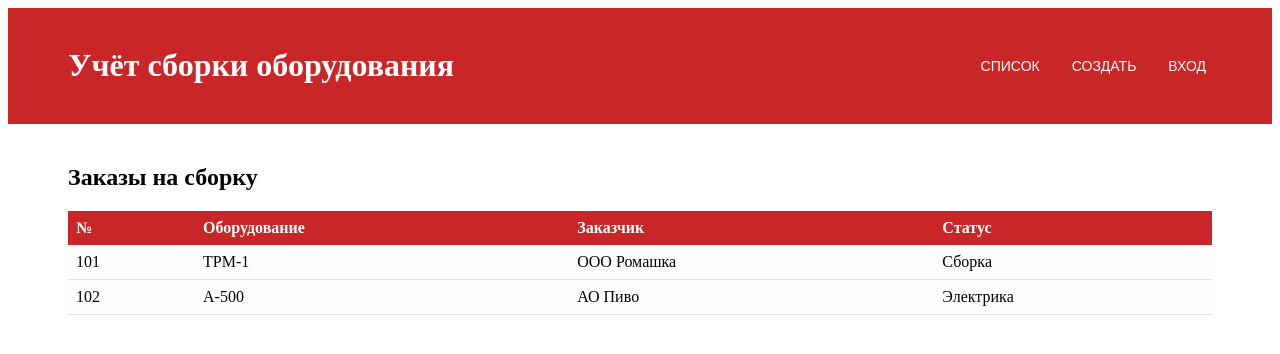
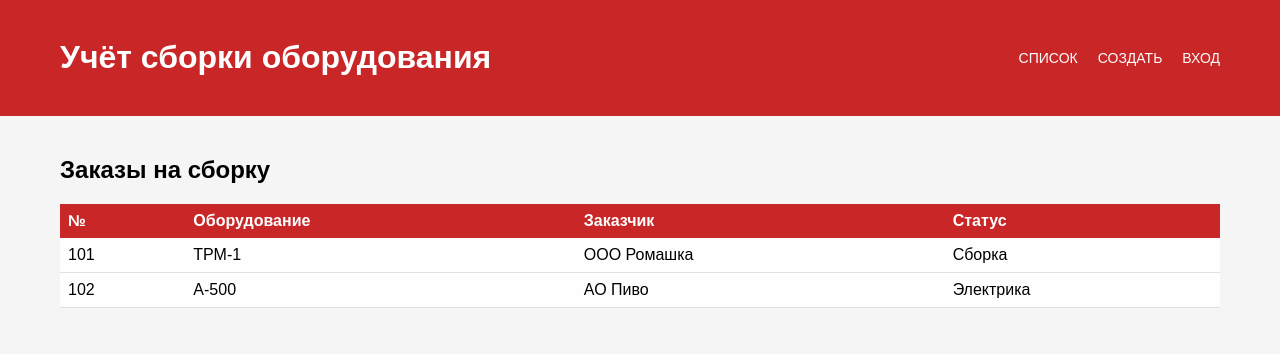
Before and after one commit to Belf-Befa/Gimazetdinova-K-R, a Vue app in the folder frontend/: page / in a window 1280 px wide. Shown: the top 354 px of the page. Built offline with nearby package versions, Linux system fonts and the light colour scheme.

Commit message:
ЛР4: компоненты и маршруты Vue

```diff
--- a/frontend/src/App.vue
+++ b/frontend/src/App.vue
@@ -1,151 +1,15 @@
 <script setup>
-import { ref } from 'vue'
-
-const screen = ref('list')
-
-// Данные повторяют структуру твоего PHP-сайта
-const orders = [
-  { id: 1, number: 101, equipment: 'ТРМ-1', customer: 'ООО Ромашка', status: 'Сборка' },
-  { id: 2, number: 102, equipment: 'А-500', customer: 'АО Пиво', status: 'Электрика' }
-]
-
-const newOrder = ref({
-  equipment: '',
-  customer: '',
-  status: ''
-})
-
-function createOrder() {
-  console.log('Создать заказ:', newOrder.value)
-}
+import AppHeader from './components/AppHeader.vue'
 </script>
 
 <template>
-  <header class="header">
-    <h1>Учёт сборки оборудования</h1>
-    <nav class="actions">
-      <button type="button" @click="screen = 'list'">Список</button>
-      <button type="button" @click="screen = 'new'">Создать</button>
-      <button type="button" @click="screen = 'login'">Вход</button>
-    </nav>
-  </header>
-
+  <AppHeader />
   <main class="main">
-    <!-- СПИСОК -->
-    <section v-if="screen === 'list'">
-      <h2>Заказы на сборку</h2>
-      <table class="table">
-        <thead>
-          <tr>
-            <th>№</th>
-            <th>Оборудование</th>
-            <th>Заказчик</th>
-            <th>Статус</th>
-          </tr>
-        </thead>
-        <tbody>
-          <tr v-for="order in orders" :key="order.id">
-            <td>{{ order.number }}</td>
-            <td>{{ order.equipment }}</td>
-            <td>{{ order.customer }}</td>
-            <td>{{ order.status }}</td>
-          </tr>
-        </tbody>
-      </table>
-    </section>
-
-    <!-- СОЗДАНИЕ -->
-    <section v-else-if="screen === 'new'">
-      <h2>Добавление нового оборудования</h2>
-      <form class="form" @submit.prevent="createOrder">
-        <label for="equipment">Наименование оборудования</label>
-        <input id="equipment" name="equipment" v-model="newOrder.equipment" autofocus>
-
-        <label for="customer">Заказчик</label>
-        <input id="customer" name="customer" v-model="newOrder.customer">
-
-        <label for="status">Статус</label>
-        <input id="status" name="status" v-model="newOrder.status">
-
-        <button type="submit">Сохранить</button>
-      </form>
-    </section>
-
-    <!-- ВХОД -->
-    <section v-else-if="screen === 'login'">
-      <h2>Вход в систему</h2>
-      <form class="form" @submit.prevent>
-        <label for="email">Email</label>
-        <input id="email" name="email" type="email" autofocus>
-
-        <label for="password">Пароль</label>
-        <input id="password" name="password" type="password">
-
-        <button type="submit">Войти</button>
-      </form>
-    </section>
+    <router-view />
   </main>
 </template>
 
-<style scoped>
-.header {
-    background: #C92627;
-    color: #FEFEFE;
-    padding: 18px 60px;
-    display: flex;
-    justify-content: space-between;
-    align-items: center;
-}
-.actions button {
-    background: none;
-    border: none;
-    color: #FEFEFE;
-    font-size: 14px;
-    text-transform: uppercase;
-    cursor: pointer;
-    margin-left: 20px;
-}
-.main {
-    padding: 20px 60px;
-}
-.table {
-    width: 100%;
-    border-collapse: collapse;
-    background: #FEFEFE;
-}
-.table th {
-    background: #C92627;
-    color: #FEFEFE;
-    padding: 8px;
-    text-align: left;
-}
-.table td {
-    padding: 8px;
-    border-bottom: 1px solid #E0E0E0;
-}
-.form {
-    display: flex;
-    flex-direction: column;
-    max-width: 400px;
-    gap: 6px;
-}
-.form label {
-    font-weight: 500;
-    margin-top: 10px;
-}
-.form input {
-    padding: 8px 12px;
-    border: 1px solid #E0E0E0;
-    border-radius: 4px;
-    font-size: 14px;
-}
-.form button {
-    margin-top: 16px;
-    padding: 10px;
-    background: #C92627;
-    color: #FEFEFE;
-    border: none;
-    border-radius: 4px;
-    cursor: pointer;
-}
+<style>
+body { margin: 0; font-family: sans-serif; background: #F5F5F5; }
+.main { padding: 20px 60px; }
 </style>
```
